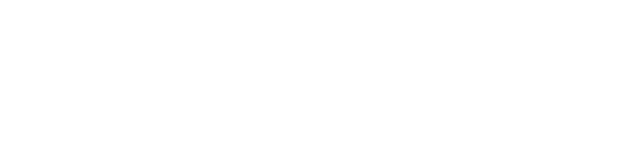
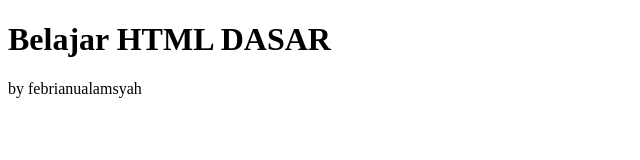
Before and after one commit to abdulrahemfaqih/Resource-Praktikum-DPW-C, a plain HTML site: page pertemuan1/index.html in a window 1280 px wide. Shown: the whole page, without its empty margins (0-640 px from the left). Drawn offline with Linux system fonts and the light colour scheme.

Commit message:
menambahkan text heading

```diff
--- a/pertemuan1/index.html
+++ b/pertemuan1/index.html
@@ -6,6 +6,7 @@
     <title>Document</title>
 </head>
 <body>
-
+	<h1>Belajar HTML DASAR</h1>
+	<p>by febrianualamsyah</p>
 </body>
 </html>
```
